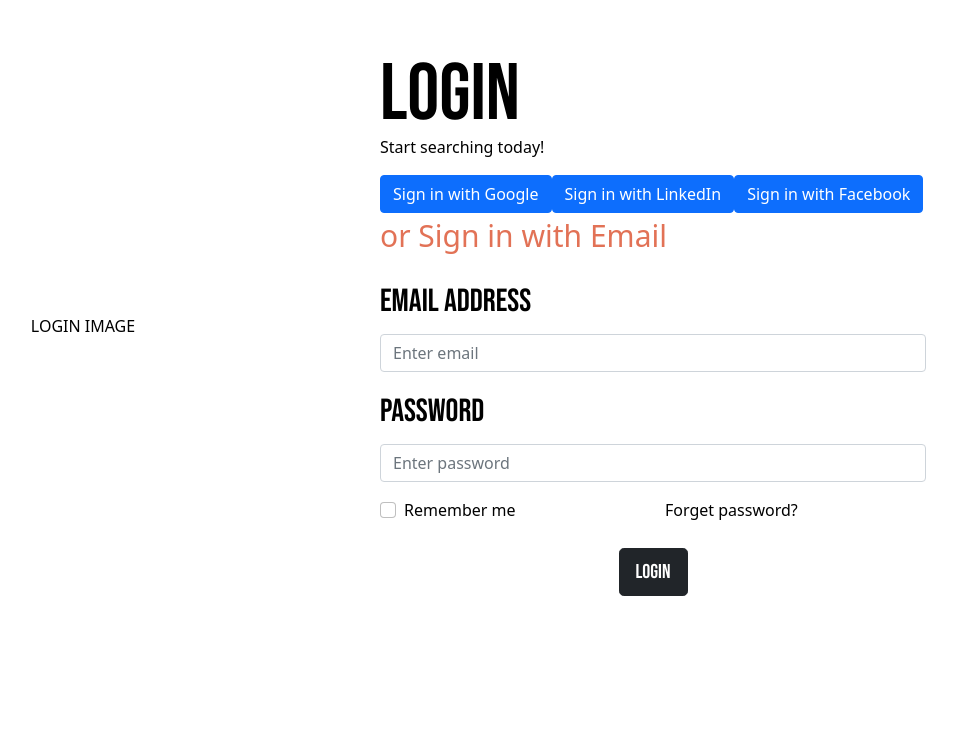
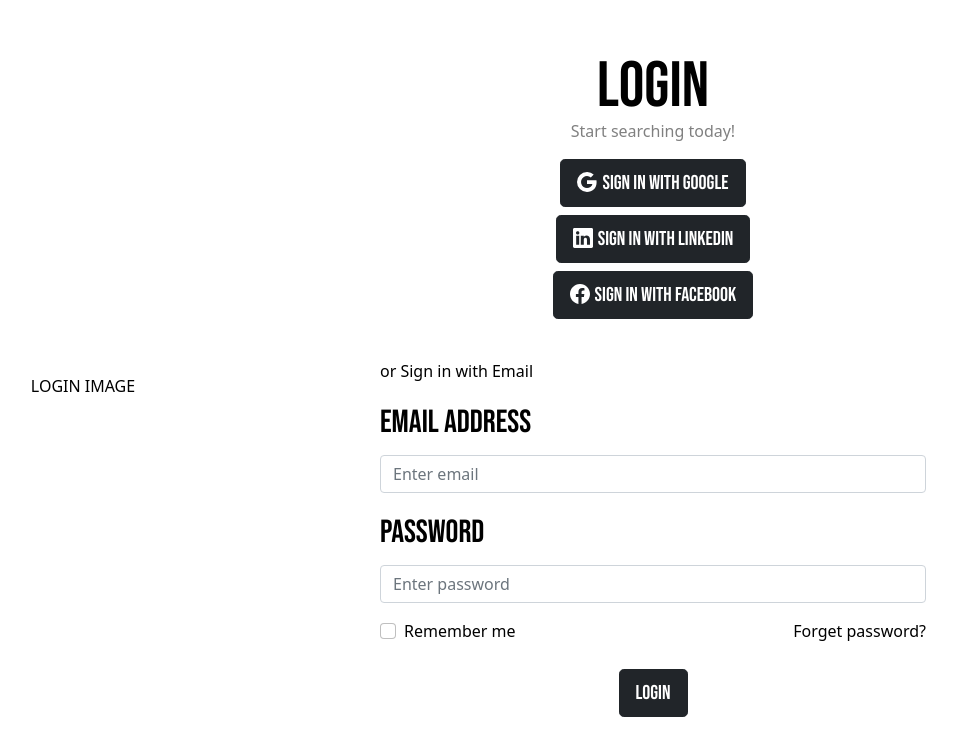
Before and after one commit to teamlumpia/swft_marketing_home, a Next.js app: page /Login in a window 1280 px wide. Shown: the part 185-940 px from the top of the page, without its empty margins (272-1229 px from the left). Built offline with nearby package versions, Linux system fonts and the light colour scheme.

Commit message:
adding login page

```diff
--- a/package.json
+++ b/package.json
@@ -20,6 +20,7 @@
     "react": "^17.0.2",
     "react-bootstrap": "^1.6.4",
     "react-dom": "^17.0.2",
+    "react-icons": "^4.3.1",
     "react-router-dom": "^5.3.0",
     "sass": "^1.42.1",
     "serve": "^12.0.1"
--- a/pages/Login.js
+++ b/pages/Login.js
@@ -1,6 +1,7 @@
 import React from 'react';
 import styles from "../styles/Home.module.scss";
 import {Button, Row, Col, Form, Container} from 'react-bootstrap';
+import {BsGoogle, BsLinkedin, BsFacebook} from 'react-icons/bs';
 
 const Login = (props) => {
     return (
@@ -14,12 +15,27 @@ const Login = (props) => {
                         <div className={styles.login_maintitle}>
                             Login
                         </div>
-                        <p>Start searching today!</p>
-                        <Button>Sign in with Google</Button>
-                        <Button>Sign in with LinkedIn</Button>
-                        <Button>Sign in with Facebook</Button>
+                        <p className={styles.login_maintitle_description}>Start searching today!</p>
+                        <div className={styles.login_button}>
+                            <Button className="btn btn-dark btn-lg">
+                            <BsGoogle className={styles.login_icons} />
+                                Sign in with Google
+                            </Button>
+                        </div>
+                        <div className={styles.login_button}>
+                            <Button className="btn btn-dark btn-lg">
+                            <BsLinkedin className={styles.login_icons} />
+                                Sign in with LinkedIn
+                            </Button>
+                        </div>
+                        <div className={styles.login_button}>
+                            <Button className="btn btn-dark btn-lg">
+                            <BsFacebook className={styles.login_icons} />
+                                Sign in with Facebook
+                            </Button>
+                        </div>
                         <div className={styles.login_line}>
-                            <div className={styles.login_line_text}>or Sign in with Email</div>
+                            or Sign in with Email
                         </div>
 
                     <Form>
@@ -35,7 +51,7 @@ const Login = (props) => {
                             <Form.Control type="password" placeholder="Enter password" />
                         </Form.Group>
                         <Row>
-                            <Col>
+                            <Col className={styles.login_leftalign}>
                             <div className="form-check">
                             <input className="form-check-input" type="checkbox" value="" id="flexCheckDefault" />
                             <label className="form-check-label" for="flexCheckDefault">
@@ -43,12 +59,12 @@ const Login = (props) => {
                             </label>
                             </div>
                             </Col>
-                            <Col>
+                            <Col className={styles.login_rightalign}>
                             Forget password?
                             </Col>
                         </Row>
 
-                        <div className={styles.contact_sendmsg_button}>
+                        <div className={styles.login_button_submit}>
                             <Button className="btn btn-dark btn-lg">
                                 Login
                             </Button>
--- a/styles/pages/_login.scss
+++ b/styles/pages/_login.scss
@@ -5,21 +5,49 @@
     padding-top: 30vh;
 
     &_maintitle {
-        font-size: 5rem;
+        font-size: 4rem;
         font-family: $main_font;
         line-height: 1;
+        text-align: center;
+        &_description {
+            text-align: center;
+            color: grey;
+        }
     }
     &_line {
-
-        &_text {
-            font-size: 30px;
-            color: #e27256;
-            padding-bottom: 20px;
-        }
+        margin-top: 5vh;
+        margin-bottom: 2vh;
     }
     &_formlabel {
         font-family: $main_font;
         font-size: 2rem;
+    }
+
+    &_button {
+        margin-top: 1vh;
+        justify-content: center;
+        align-items: center;
+        text-align: center;
+        font-family: $main_font;
+        &_submit {
+            margin-top: 3vh;
+            justify-content: center;
+            align-items: center;
+            text-align: center;
+            font-family: $main_font;
+        }
+    }
+
+    &_icons{
+        margin-right: 5px;
+    }
+
+    &_leftalign {
+        text-align: left;
+    }
+
+    &_rightalign {
+        text-align: right;
     }
 }
 
```
Also changed, not shown: 1 other file (tests, documents, lock files or other folders).
